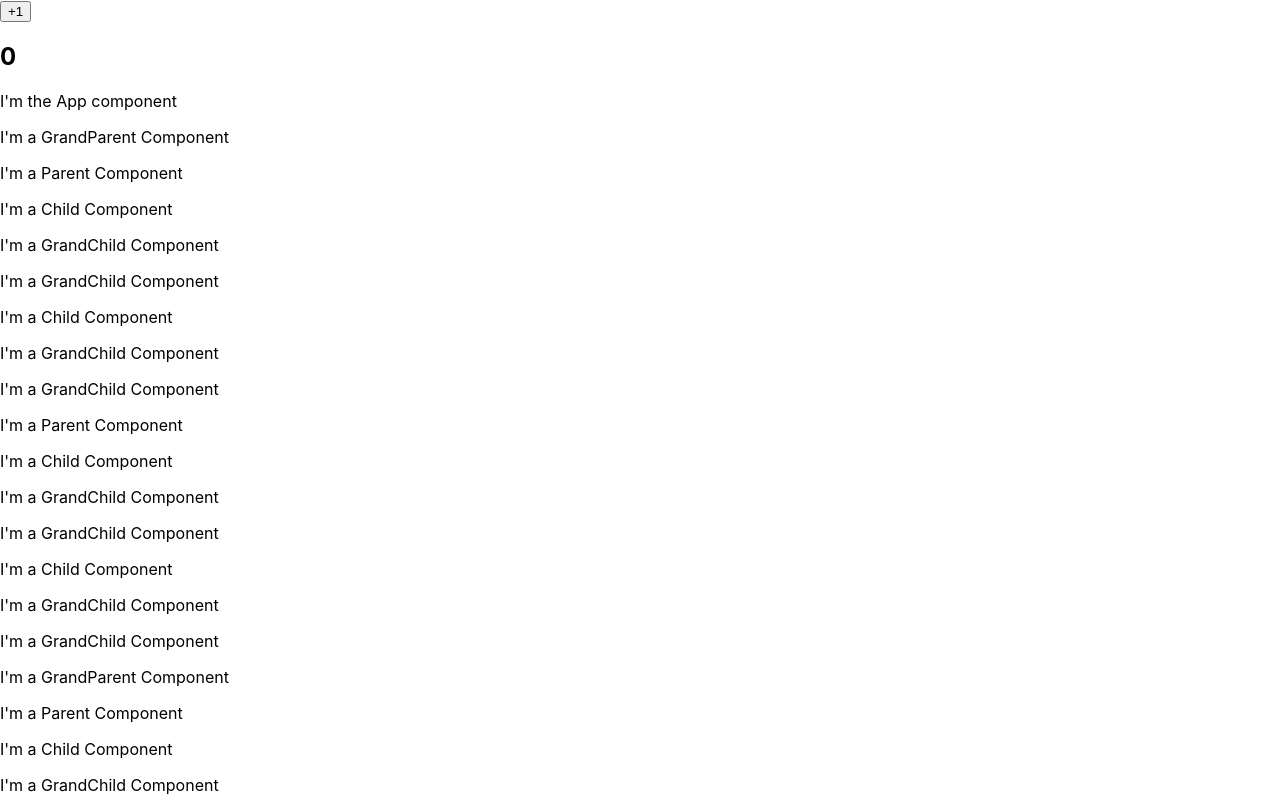
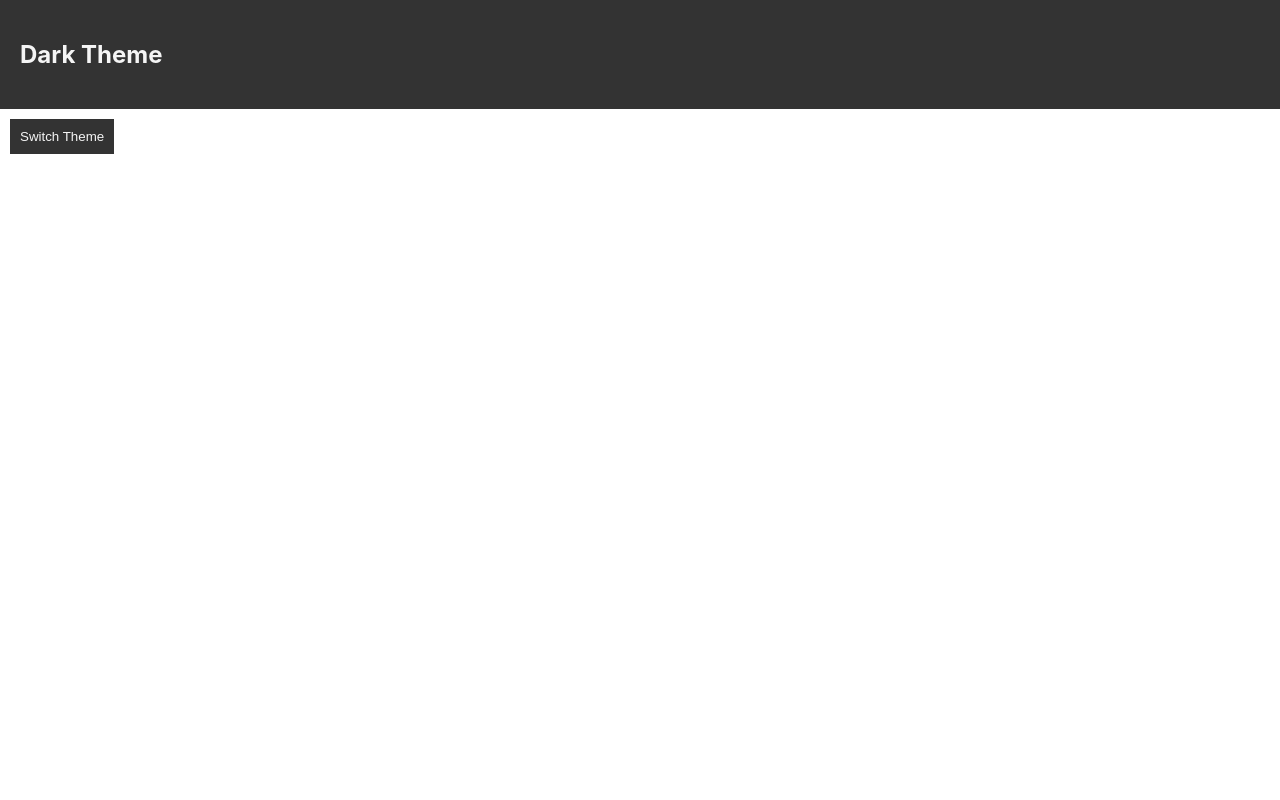
Before and after one commit to shirkedarshan/React-Practice-with-Add-To-Cart, a React (Create React App) app: page / in a window 1280 px wide. Shown: the top 800 px of the page. Built offline with nearby package versions, Linux system fonts and the light colour scheme.

Commit message:
Context Provider

```diff
--- a/src/App.js
+++ b/src/App.js
@@ -1,23 +1,15 @@
-import React, {Component} from "react"
-import GrandParent from "./GrandParent"
+import React from "react"
 
-class App extends Component {
-    state = { count: 0 }
+import Header from "./Header"
+import Button from "./Button"
 
-    increment = () => this.setState(prevState => ({count: prevState.count + 1}))
-
-    render() {
-        console.log("[GP] [P] [C] [GC] APP just rendered")
-        return (
-            <div>
-                <button onClick={this.increment}>+1</button>
-                <h2>{this.state.count}</h2>
-                <p>I'm the App component</p>
-                <GrandParent count={this.state.count} />
-                <GrandParent />
-            </div>
-        )
-    }
+function App() {
+    return (
+        <div>
+            <Header />
+            <Button />
+        </div>
+    )
 }
 
 export default App
--- /dev/null
+++ b/src/Button.js
@@ -0,0 +1,15 @@
+import React, {Component} from "react"
+import ThemeContext from "./themeContext"
+
+class Button extends Component {
+    render() {
+        const theme = this.context
+        return (
+            <button className={`${theme}-theme`}>Switch Theme</button>
+        )
+    }
+}
+
+Button.contextType = ThemeContext
+
+export default Button
--- a/src/Child.js
+++ /dev/null
@@ -1,15 +0,0 @@
-import React, {memo} from "react"
-import GrandChild from "./GrandChild"
-
-function Child() {
-    console.log("[ ]   [ ]   [🧒🏻]   [ ] rendered")
-    return (
-        <div>
-            <p>I'm a Child Component</p>
-            <GrandChild />
-            <GrandChild />
-        </div>
-    )
-}
-
-export default memo(Child)
--- a/src/GrandChild.js
+++ /dev/null
@@ -1,10 +0,0 @@
-import React, {memo} from "react"
-
-export default memo(function GrandChild() {
-    console.log("[ ]   [ ]   [ ]   [👶🏻] rendered")
-    return (
-        <div>
-            <p>I'm a GrandChild Component</p>
-        </div>
-    )
-})
--- a/src/GrandParent.js
+++ /dev/null
@@ -1,23 +0,0 @@
-import React from "react"
-import Parent from "./Parent"
-
-function GrandParent(props) {
-    console.log("[👴🏼]   [ ]   [ ]   [ ] rendered")
-    return (
-        <div>
-            <p>I'm a GrandParent Component</p>
-            <Parent />
-            <Parent />
-        </div>
-    )
-}
-
-function areEqual(prevProps, nextProps) {
-  /*
-  return true if passing nextProps to render would return
-  the same result as passing prevProps to render,
-  otherwise return false
-  */
-}
-
-export default React.memo(GrandParent, areEqual)
--- /dev/null
+++ b/src/Header.js
@@ -0,0 +1,16 @@
+import React, {Component} from "react"
+import ThemeContext from "./themeContext"
+
+class Header extends Component {
+    render() {
+        const theme = this.context
+        return (
+            <header className={`${theme}-theme`}>
+                <h2>{theme === "light" ? "Light" : "Dark"} Theme</h2>
+            </header>
+        )
+    }
+}
+
+Header.contextType = ThemeContext
+export default Header
--- a/src/Parent.js
+++ /dev/null
@@ -1,13 +0,0 @@
-import React from "react"
-import Child from "./Child"
-
-export default React.memo(function Parent() {
-    console.log("[ ]   [👩🏼‍⚕️]   [ ]   [ ] rendered")
-    return (
-        <div>
-            <p>I'm a Parent Component</p>
-            <Child />
-            <Child />
-        </div>
-    )
-})
--- a/src/index.css
+++ b/src/index.css
@@ -11,3 +11,28 @@ code {
   font-family: source-code-pro, Menlo, Monaco, Consolas, 'Courier New',
     monospace;
 }
+
+body {
+  margin: 0;
+  padding: 0;
+}
+
+header {
+  padding: 20px;
+}
+
+button {
+  padding: 10px;
+  border: none;
+  margin: 10px;
+}
+
+.dark-theme {
+  background-color: #333333;
+  color: whitesmoke;
+}
+
+.light-theme {
+  background-color: whitesmoke;
+  color: #333333;
+}
--- a/src/index.js
+++ b/src/index.js
@@ -3,10 +3,13 @@ import ReactDOM from 'react-dom';
 import './index.css';
 import App from './App';
 import reportWebVitals from './reportWebVitals';
+import ThemeContext from "./themeContext.js"
 
 ReactDOM.render(
   <React.StrictMode>
-    <App />
+    <ThemeContext.Provider value={"dark"}>
+        <App />
+    </ThemeContext.Provider>
   </React.StrictMode>,
   document.getElementById('root')
 );
--- /dev/null
+++ b/src/themeContext.js
@@ -0,0 +1,3 @@
+import React from "react"
+const ThemeContext = React.createContext()
+export default ThemeContext
```
Also changed, not shown: src/App.css (line endings or trailing spaces), 1 other file (tests, documents, lock files or other folders).
